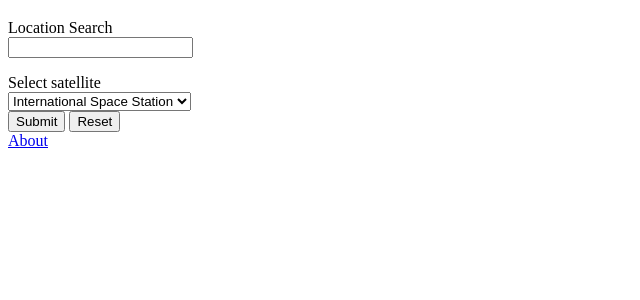
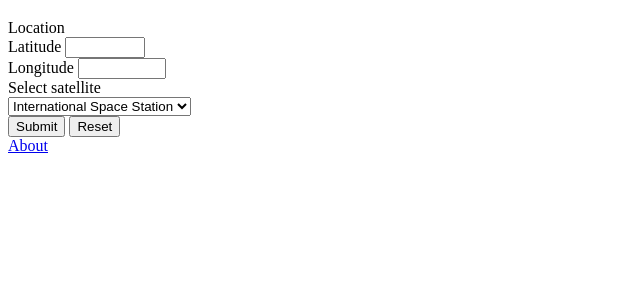
Before and after one commit to samtx/passpredict-app, a Flask app: page / in a window 1280 px wide. Shown: the part 102-402 px from the top of the page, without its empty margins (0-640 px from the left). Run offline with Flask 3, Linux system fonts and the light colour scheme; some libraries are stand-ins or nearby versions.

Commit message:
change location query to latitude/longitude

```diff
--- a/app/templates/home.html
+++ b/app/templates/home.html
@@ -16,15 +16,14 @@
 
     <form id="passes-form" autocomplete="off" method="GET" action="/passes">
         <div class="field">
-            <label for="locationSearch" class="label">Location Search</label>
+            <label for="locationSearch" class="label">Location</label>
             <div class="control">
-                <input type="text" name="locationSearch" id="locationSearch" class="input">
-                <ul id="locationSuggestions">
-                </ul>
-<!--
-    <Autocomplete searchFunction={getLocations} labelFieldName="name" bind:selectedItem={selectedLocation}
-        minCharactersToSearch="3" name="locationSearch" inputId="locationSearch" inputClassName="input"
-        hideArrow="true" /> -->
+            <label for="locationLatitude">Latitude</label>
+                <input type="number" name="locationLatitude" class="input" min="-90.0" max="90.0">
+            </div>
+            <div class="control">
+                <label for="locationLatitude">Longitude</label>
+                <input type="number" name="locationLongitude" class="input" min="-180.0" max="180.0">
             </div>
         </div>
 
```
